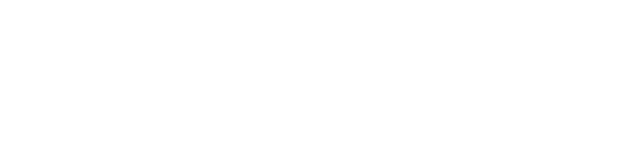
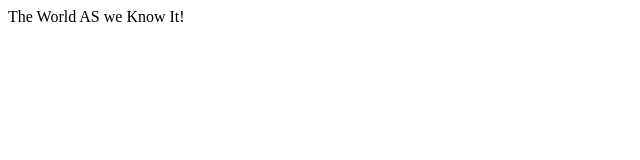
Before and after one commit to stephonlawrence/HighVoltage, a plain HTML site: page index.html in a window 1280 px wide. Shown: the whole page, without its empty margins (0-640 px from the left). Drawn offline with Linux system fonts and the light colour scheme.

Commit message:
The World As We Know It

```diff
--- a/index.html
+++ b/index.html
@@ -4,6 +4,6 @@
 		<title>Git Test</title>
 	</head>
 	<body>
-
+		The World AS we Know It!
 	</body>
 </html>
```
